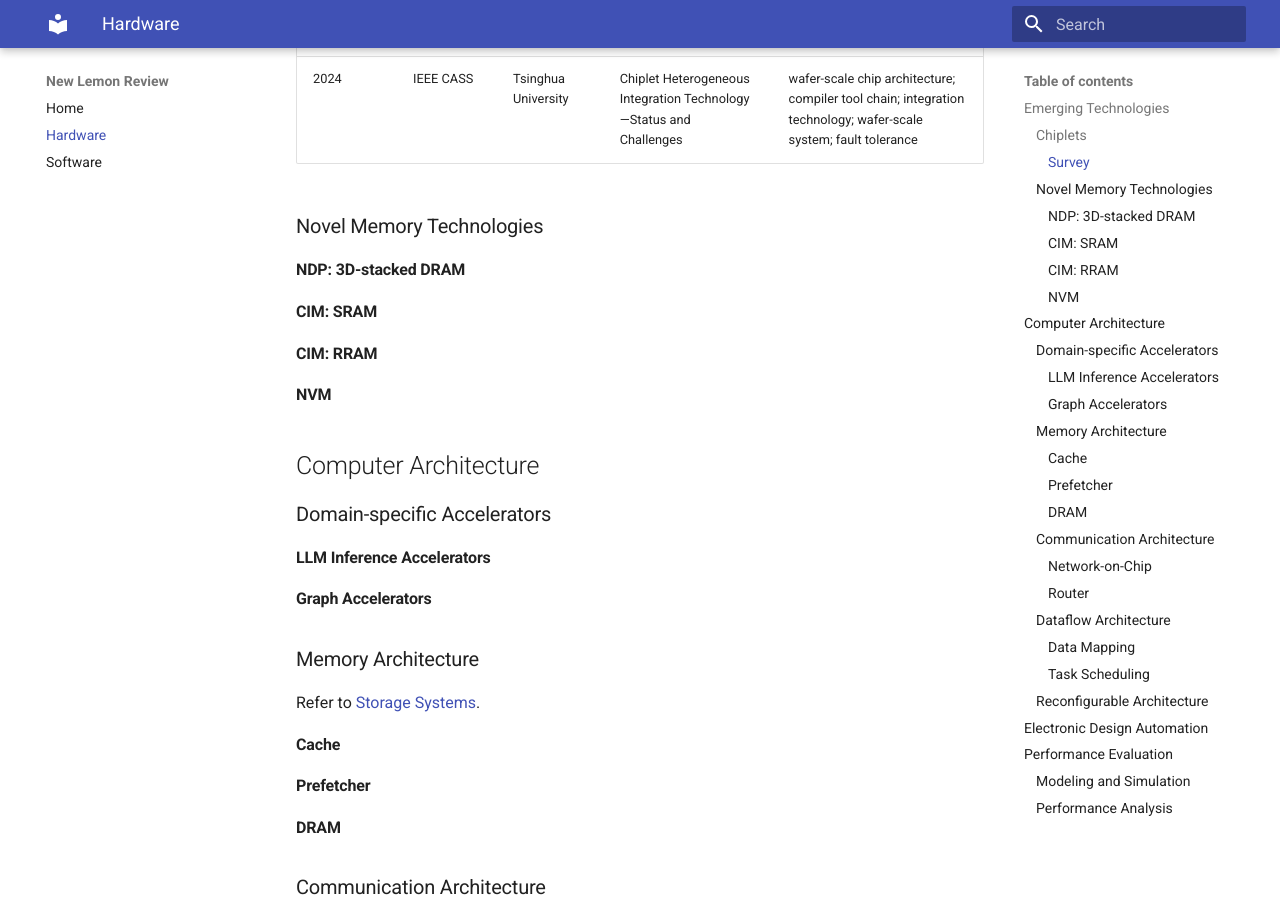
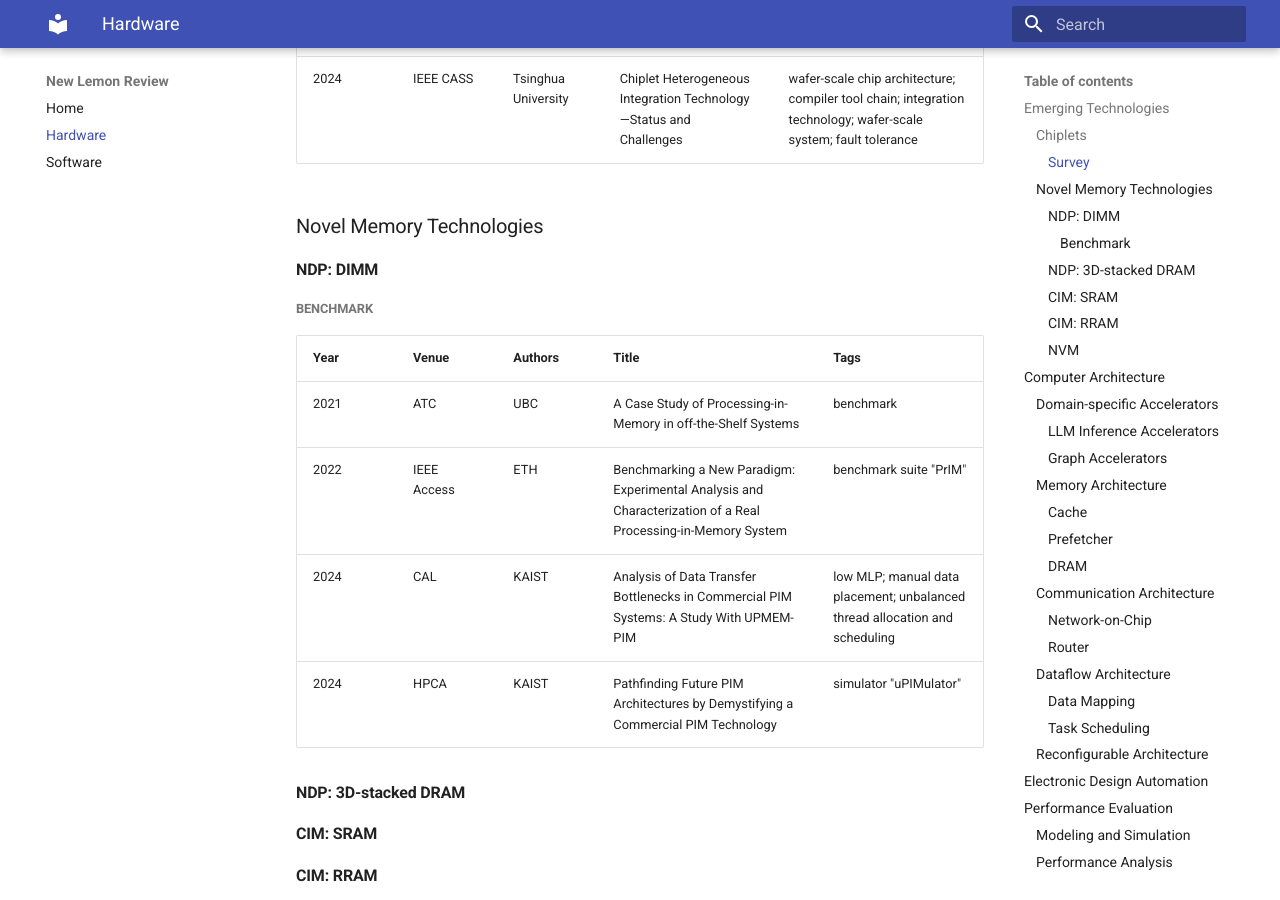
Before and after one commit to pku-lemonade/review, an MkDocs documentation site: the page built from docs/Hardware.md, in a window 1280 px wide and 900 px high, scrolled down 542 px. Built offline with MkDocs 1.6.1 and Material for MkDocs 9.7.7, drawn with Linux system fonts in a browser that asks for light colours.

Commit message:
add upmem benchmark

```diff
--- a/docs/Hardware.md
+++ b/docs/Hardware.md
@@ -13,6 +13,17 @@
 | 2024 | IEEE CASS | Tsinghua University | Chiplet Heterogeneous Integration Technology—Status and Challenges | wafer-scale chip architecture; compiler tool chain; integration technology; wafer-scale system; fault tolerance |
 
 ### Novel Memory Technologies
+
+#### NDP: DIMM
+
+##### Benchmark
+
+| Year | Venue | Authors | Title | Tags |
+|-|-|-|-|-|
+| 2021 | ATC | UBC | A Case Study of Processing-in-Memory in off-the-Shelf Systems | benchmark |
+| 2022 | IEEE Access | ETH | Benchmarking a New Paradigm: Experimental Analysis and Characterization of a Real Processing-in-Memory System | benchmark suite "PrIM" |
+| 2024 | CAL | KAIST | Analysis of Data Transfer Bottlenecks in Commercial PIM Systems: A Study With UPMEM-PIM | low MLP; manual data placement; unbalanced thread allocation and scheduling |
+| 2024 | HPCA | KAIST | Pathfinding Future PIM Architectures by Demystifying a Commercial PIM Technology | simulator "uPIMulator" |
 
 #### NDP: 3D-stacked DRAM
 
```
